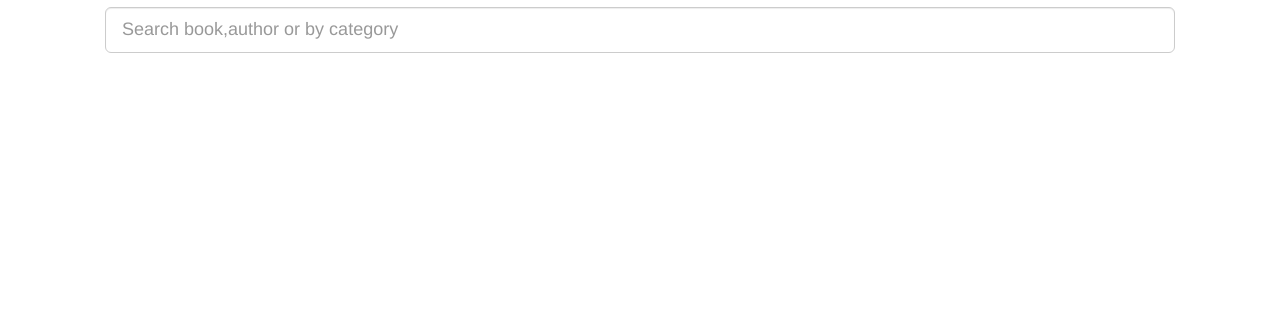
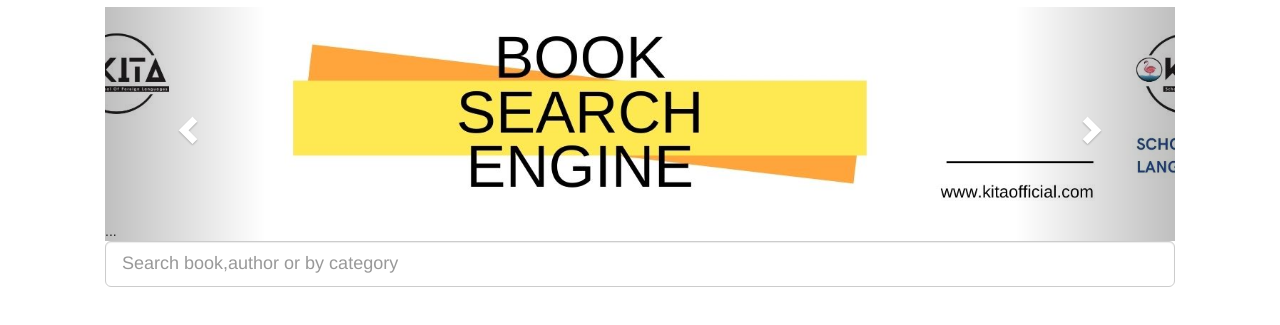
Before and after one commit to debabratabanerjee/kita-books-engine, a plain HTML site: page index.html in a window 1280 px wide. Shown: the part 73-398 px from the top of the page. Drawn offline with nearby package versions, Linux system fonts and the light colour scheme.

Commit message:
promo image with the help of canva

```diff
--- a/index.html
+++ b/index.html
@@ -11,6 +11,38 @@
 <body>
   <div class="container " style="padding:10px 50px;">
     <h1 >Book Search</h1>
+    <div id="carousel-example-generic" class="carousel slide" data-ride="carousel">
+
+
+        <!-- Wrapper for slides -->
+        <div class="carousel-inner" role="listbox">
+          <div class="item active">
+            <img src="1.jpg" alt="kita school promo 1 ">
+            <div class="carousel-caption">
+              ...
+            </div>
+          </div>
+          <div class="item">
+            <img src="2.jpg" alt="kita school promo 2">
+            <div class="carousel-caption">
+              ...
+            </div>
+          </div>
+          ...
+        </div>
+
+        <!-- Controls -->
+        <a class="left carousel-control" href="#carousel-example-generic" role="button" data-slide="prev">
+          <span class="glyphicon glyphicon-chevron-left" aria-hidden="true"></span>
+          <span class="sr-only">Previous</span>
+        </a>
+        <a class="right carousel-control" href="#carousel-example-generic" role="button" data-slide="next">
+          <span class="glyphicon glyphicon-chevron-right" aria-hidden="true"></span>
+          <span class="sr-only">Next</span>
+        </a>
+      </div>
+
+
 	<form role="form">
         <div class="form-group">
           <input type="input" class="form-control input-lg" id="txt-search" placeholder="Search book,author or by category ">
```
Also changed, not shown: 1.jpg (added), 2.jpg (added).
